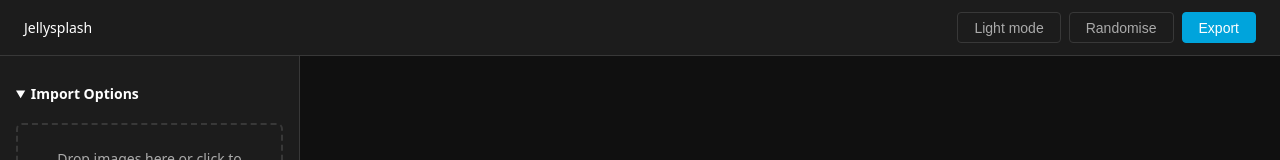
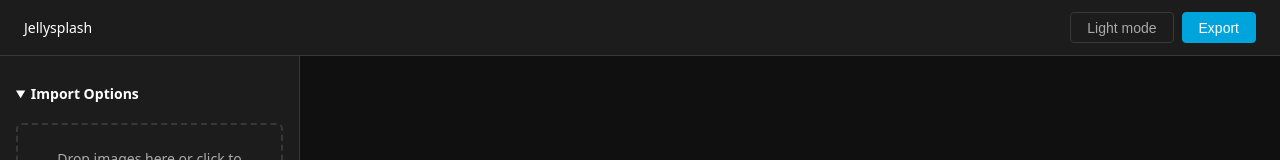
Before and after one commit to 3x333/jellysplash, a React (Vite) app: page / in a window 1280 px wide. Shown: the top 160 px of the page. Built offline with nearby package versions, Linux system fonts and the light colour scheme.

Commit message:
remove randomise button on the header

```diff
--- a/src/App.tsx
+++ b/src/App.tsx
@@ -26,24 +26,26 @@ function App() {
   }, []);
 
   const handleRandomise = useCallback(() => {
-    const rand = (min: number, max: number) =>
-      Math.floor(Math.random() * (max - min + 1)) + min;
-    const overlayTypes: JellysplashConfig['overlayType'][] =
-      ['none', 'vignette', 'gradient', 'solid'];
-    const aspectRatios: (number | 'source')[] =
-      ['source', 0.667, 1.5, 1.333, 1.778, 1];
+    const rand = (min: number, max: number) => Math.floor(Math.random() * (max - min + 1)) + min;
+    const overlayTypes: JellysplashConfig['overlayType'][] = [
+      'none',
+      'vignette',
+      'gradient',
+      'solid',
+    ];
+    const aspectRatios: (number | 'source')[] = ['source', 0.667, 1.5, 1.333, 1.778, 1];
     patchConfig({
-      tilt:            rand(-35, 35),
-      cardSize:        rand(150, 450),
-      gap:             rand(0, 30),
-      cornerRadius:    rand(0, 40),
-      jitter:          rand(0, 200),
-      brightness:      rand(70, 120),
-      saturation:      rand(70, 150),
-      overlayType:     overlayTypes[rand(0, overlayTypes.length - 1)],
+      tilt: rand(-35, 35),
+      cardSize: rand(150, 450),
+      gap: rand(0, 30),
+      cornerRadius: rand(0, 40),
+      jitter: rand(0, 200),
+      brightness: rand(70, 120),
+      saturation: rand(70, 150),
+      overlayType: overlayTypes[rand(0, overlayTypes.length - 1)],
       overlayStrength: rand(20, 80),
-      aspectRatio:     aspectRatios[rand(0, aspectRatios.length - 1)],
-      seed:            rand(0, 99999),
+      aspectRatio: aspectRatios[rand(0, aspectRatios.length - 1)],
+      seed: rand(0, 99999),
     });
   }, [patchConfig]);
 
@@ -69,15 +71,18 @@ function App() {
             {' '}
             {theme === 'dark' ? 'Light mode' : 'Dark mode'}
           </button>
-          <button type="button" className="btn btn-ghost" onClick={handleRandomise}>
-            Randomise
-          </button>
           <button type="button" className="btn btn-primary" onClick={handleExport}>
             Export
           </button>
         </div>
       </header>
-      <Sidebar config={config} onChange={patchConfig} images={images} onImagesChange={setImages} onRandomise={handleRandomise} />
+      <Sidebar
+        config={config}
+        onChange={patchConfig}
+        images={images}
+        onImagesChange={setImages}
+        onRandomise={handleRandomise}
+      />
       <main className="app-canvas">
         <PreviewCanvas images={images} config={config} onExportReady={handleExportReady} />
       </main>
```
